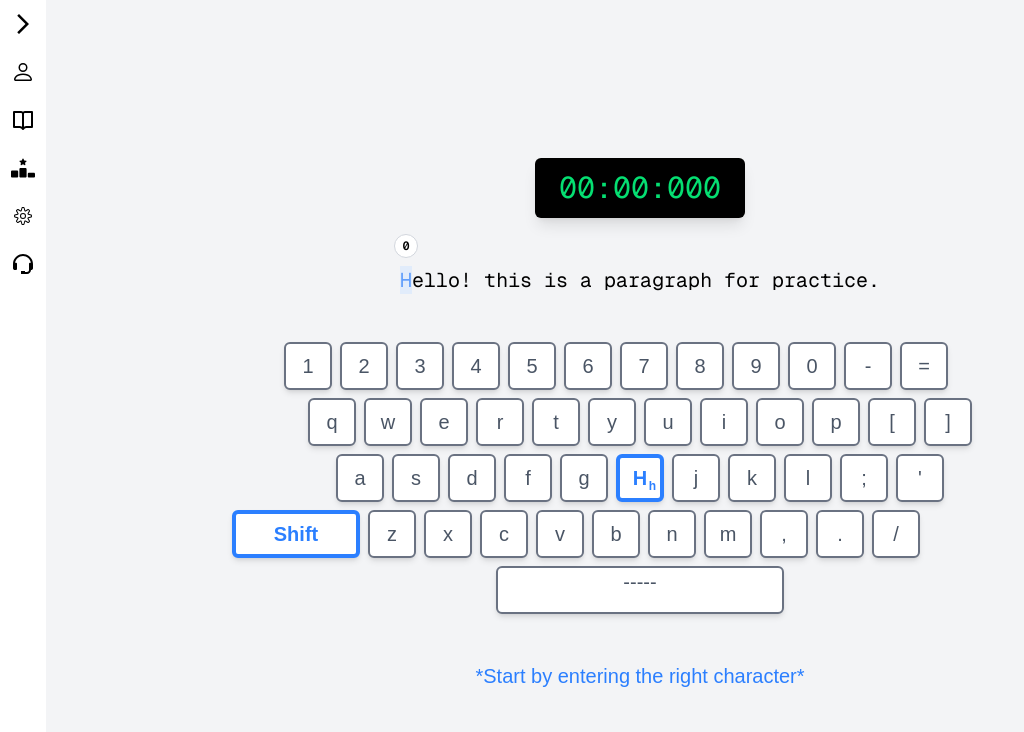
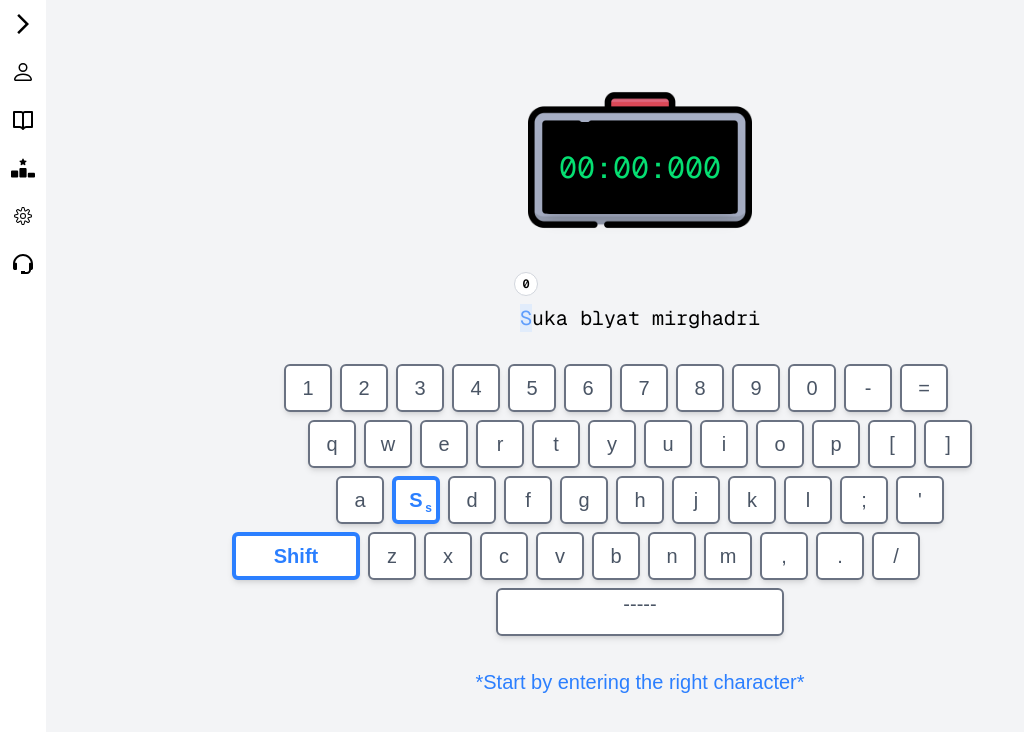
Before and after one commit to ErfanGh83/10fingertyping, a Next.js app: page /practice in a window 1280 px wide. Shown: the top 732 px of the page, without its empty margins (0-1024 px from the left). Built offline with nearby package versions, Linux system fonts and the light colour scheme.

Commit message:
style: improved ui

```diff
--- a/public/api.ts
+++ b/public/api.ts
@@ -63,4 +63,4 @@ export const keysList = [
 
 
 
-export const exampleParagraph1 = 'Hello! this is a paragraph for practice.'
+export const exampleParagraph1 = 'Suka blyat mirghadri'
--- a/src/app/practice/page.tsx
+++ b/src/app/practice/page.tsx
@@ -178,13 +178,17 @@ const Page = () => {
             className='w-screen h-screen bg-gray-100 text-black relative'
         >
             <div
-                className='size-full flex flex-col items-center justify-center gap-12 overflow-y-auto overflow-x-hidden pt-24 sm:pt-12'
+                className='size-full flex flex-col items-center pt-12 gap-8 overflow-y-auto overflow-x-hidden pt-24 sm:pt-12'
             >
-                <Timer time={time} />
-                {
-                    finished && paragraph &&
-                    <ResultBoard typeSpeed={typeSpeed} accuracy={accuracy} />
-                }
+                <div className='w-fit h-56 flex flex-row items-center justify-center gap-8 relative'>
+                    <Timer time={time} />
+                    {
+                        finished && paragraph &&
+                        <div className='absolute z-20 top-0'>
+                            <ResultBoard typeSpeed={typeSpeed} accuracy={accuracy} time={time}/>
+                        </div>
+                    }
+                </div>
 
                 <DisplayParagraph text={paragraph ? paragraph : ""} currentIndex={index} wrongIndices={wrongIndices ? wrongIndices : []} typeSpeed={typeSpeed} />
 
--- a/src/components/ResultBoard.tsx
+++ b/src/components/ResultBoard.tsx
@@ -1,14 +1,30 @@
+import Link from 'next/link'
 import React from 'react'
+import { BsShare } from 'react-icons/bs'
+import { IoArrowForward } from 'react-icons/io5'
+import { PiRanking } from 'react-icons/pi'
 
 type Props = {
     typeSpeed: number,
-    accuracy: number
+    accuracy: number,
+    time: number
 }
 
-const ResultBoard = ({ typeSpeed, accuracy }: Props) => {
+const ResultBoard = ({ typeSpeed, accuracy, time }: Props) => {
+
+    const totalSeconds = Math.floor(time / 1000);
+    const hours = Math.floor(totalSeconds / 3600);
+    const minutes = Math.floor((totalSeconds % 3600) / 60);
+    const seconds = totalSeconds % 60;
+    const milliseconds = time % 1000;
+
+    const format = (num: number, digits = 2) => String(num).padStart(digits, "0");
+    const formatMillis = (num: number) => String(num).padStart(3, "0");
+
     return (
+        <div className='w-[460px] h-56 flex flex-col'>
             <div
-            className='size-fit p-8 flex flex-col gap-2 text-2xl font-semibold mt-2 bg-blue-100 border-4 rounded-md border-blue-400 text-blue-500'
+                className='size-full flex flex-col pl-4 justify-center gap-2 text-2xl font-semibold bg-blue-100 border-4 rounded-md border-blue-200 text-blue-500'
             >
                 <div className='flex flex-row gap-2'>
                     🚀 Speed: <span className='text-blue-600'>{typeSpeed}</span> words/minute
@@ -17,6 +33,32 @@ const ResultBoard = ({ typeSpeed, accuracy }: Props) => {
                 <div className='flex flex-row gap-2'>
                     🎯 Accuracy: <span className={`${accuracy >= 80 ? 'text-blue-600' : accuracy >= 60 ? 'text-yellow-400' : 'text-red-500'}`}>{accuracy < 0 ? 0 : accuracy}%</span>
                 </div>
+
+                <div className='flex flex-row gap-2'>
+                    ⏱️ Time:
+                    <span className='text-blue-600'>
+                        {hours > 0 && `${format(hours)}:`}
+                        {format(minutes)}:{format(seconds)}.{formatMillis(milliseconds)}
+                    </span>
+                </div>
+            </div>
+
+            <div className='w-full h-16 flex flex-row items-start justify-end gap-2 -mt-6 px-4'>
+                <button className='size-10 rounded-full bg-blue-500 flex items-center justify-center cursor-pointer'>
+                    <BsShare className='text-xl font-bold text-white' />
+                </button>
+
+                <button className='size-10 rounded-full bg-blue-500 flex items-center justify-center cursor-pointer'>
+                    <PiRanking className='text-xl font-bold text-white' />
+                </button>
+
+                <div className='flex flex-col items-center justify-center'>
+                    <Link className='size-10 rounded-full bg-blue-500 flex items-center justify-center cursor-pointer' href={'/practice'}>
+                        <IoArrowForward className='text-xl font-bold text-white' />
+                    </Link>
+                    <p className='font-semibold text-xs text-blue-500'>next</p>
+                </div>
+            </div>
         </div>
     )
 }
--- a/src/components/Timer.tsx
+++ b/src/components/Timer.tsx
@@ -1,25 +1,29 @@
 import React from "react";
+import Image from "next/image";
 
 type Props = {
   time: number; // time in milliseconds
 };
 
 const Timer = ({ time }: Props) => {
-  // Convert milliseconds
+
   const totalSeconds = Math.floor(time / 1000);
   const hours = Math.floor(totalSeconds / 3600);
   const minutes = Math.floor((totalSeconds % 3600) / 60);
   const seconds = totalSeconds % 60;
   const milliseconds = time % 1000;
 
-  // Format numbers with leading zeros
   const format = (num: number, digits = 2) => String(num).padStart(digits, "0");
   const formatMillis = (num: number) => String(num).padStart(3, "0");
 
   return (
-    <div className="bg-black text-green-400 font-mono text-3xl px-6 py-3 rounded-md shadow-lg w-fit">
-      {hours > 0 && `${format(hours)}:`}
-      {format(minutes)}:{format(seconds)}:{formatMillis(milliseconds)}
+    <div className="w-56 h-36 flex items-center justify-center relative">
+      <div className="bg-black text-green-400 font-mono text-3xl px-1 rounded-md shadow-lg w-48 absolute z-10 h-[92px] -mb-4 flex items-center justify-center">
+        {hours > 0 && `${format(hours)}:`}
+        {format(minutes)}:{format(seconds)}:{formatMillis(milliseconds)}
+      </div>
+
+      <Image src={'/images/clock-bg.png'} alt="clock" fill className="object-cover"/>
     </div>
   );
 };
```
Lines whose indentation alone changed are shown as unchanged.
